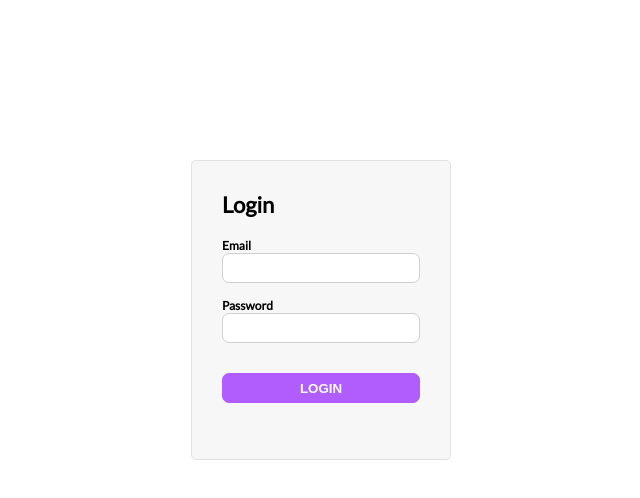
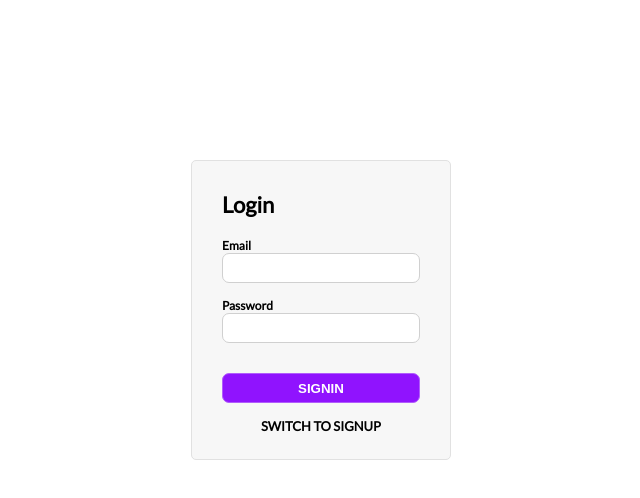
Before and after one commit to MarmerMax/react-project, a React (Create React App) app: page /login/ in a window 1280 px wide. Shown: the top 498 px of the page, without its empty margins (319-959 px from the left). Built offline with nearby package versions, Linux system fonts and the light colour scheme.

Commit message:
working on auth

```diff
--- a/src/App.js
+++ b/src/App.js
@@ -27,7 +27,7 @@ const App = (props) => {
     if (email && password) {
       // props.onLogin();
       // console.log('[tryToLogin]');
-      props.authSuccess();
+      // props.authSuccess();
       // props.setItem("isKey", props.auth);
     }
   };
--- a/src/components/login/login.component.jsx
+++ b/src/components/login/login.component.jsx
@@ -4,8 +4,8 @@ import propTypes from 'prop-types';
 import {Redirect} from "react-router-dom";
 import {validate} from "../../utils/validate.util";
 import withLoader from "../../hoc/with-loader/with-loader.hoc";
-import { connect } from 'react-redux';
-import { auth } from '../../store/actions/index.action';
+import {connect} from 'react-redux';
+import {auth} from '../../store/actions/index.action';
 
 
 const Login = (props) => {
@@ -13,6 +13,7 @@ const Login = (props) => {
   const [email, setEmail] = useState('');
   const [password, setPassword] = useState('');
   const [errors, setErrors] = useState({});
+  const [isSignin, setIsSignin] = useState(true);
 
   const handleEmail = (event) => {
     const currentEmail = event.target.value;
@@ -24,15 +25,19 @@ const Login = (props) => {
     setPassword((prevPass) => currentPassword);
   };
 
+  const handleSwitch = () => {
+    setIsSignin(!isSignin);
+  };
+
   const handleSubmit = (event) => {
     setErrors({});
     event.preventDefault();
     const validationErrors = validate(email, password);
-    console.log("ERRORS", validationErrors)
-    if(Object.keys(validationErrors).length > 0){
+    // console.log("ERRORS", validationErrors)
+    if (Object.keys(validationErrors).length > 0) {
       setErrors(validationErrors);
     } else {
-      props.auth(email, password);
+      props.auth(email, password, isSignin);
       props.tryToLogin(email, password);
     }
     // if (!email || !password) {
@@ -67,10 +72,6 @@ const Login = (props) => {
   // TODO: return to normal code without setInterval...
   if (props.isAuthenticated) {
     return <Redirect to="/projects-page"/>;
-    // const redirect = (path) => {
-    //   props.history.push(path);
-    // };
-    // setInterval(redirect, 1000);
   }
 
   return (
@@ -93,7 +94,12 @@ const Login = (props) => {
             onChange={handlePassword}
           />
         </InputContainer>
-        <LoginButton type="submit">Login</LoginButton>
+        <LoginButton type="submit">
+          {isSignin ? "signin" : "signup"}
+        </LoginButton>
+        <SwitchButton onClick={handleSwitch}>
+          Switch to {isSignin ? "signup" : "signin"}
+        </SwitchButton>
       </LoginForm>
     </Container>
   );
@@ -173,9 +179,23 @@ const LoginButton = styled.button`
   margin-top: 15px;
   color: white;
   font-weight: bold;
-  //background-color: ${(props) => props.theme.primary};
-  background-color: #b15cfc;
+  background-color: ${(props) => props.theme.primary};
+  //background-color: #b15cfc;
   &:hover {
     opacity: 0.5;
   }
 `;
+
+const SwitchButton = styled.div`
+  width: 100%;
+  text-transform: uppercase;
+  cursor: pointer;
+  margin-top: 15px;
+  color: black;
+  font-weight: bold;
+  text-align: center;
+  font-size: 13px;
+  &:hover {
+    opacity: 0.5;
+  }
+`;
--- a/src/store/actions/auth.action.js
+++ b/src/store/actions/auth.action.js
@@ -21,21 +21,26 @@ export const authStart = () => {
 //   }
 // };
 
-export const authSuccess = (authData) => {
+export const authSuccess = (token, userId) => {
   return {
     type: actions.AUTH_SUCCESS,
-    authData: authData
+    payload: {
+      idToken: token,
+      userId: userId
+    }
   }
 };
 
 export const authFail = (error) => {
   return {
-    type: actions.AUTH_SUCCESS,
-    error: error
+    type: actions.AUTH_FAIL,
+    payload: {
+      error: error
+    }
   }
 };
 
-export const auth = (email, password) => {
+export const auth = (email, password, isSignin) => {
   return dispatch => {
     dispatch(authStart());
     const authData = {
@@ -43,11 +48,14 @@ export const auth = (email, password) => {
       password: password,
       returnSecureToken: true
     };
-    console.log('authData', authData)
-    axios.post('https://identitytoolkit.googleapis.com/v1/accounts:signUp?key=AIzaSyCm5S7isCjeefcU7we0Wj8dzPG-o6t-n9U', authData)
+    let url = 'https://identitytoolkit.googleapis.com/v1/accounts:signInWithPassword?key=AIzaSyCm5S7isCjeefcU7we0Wj8dzPG-o6t-n9U';
+    if (!isSignin) {
+      url = 'https://identitytoolkit.googleapis.com/v1/accounts:signUp?key=AIzaSyCm5S7isCjeefcU7we0Wj8dzPG-o6t-n9U';
+    }
+    axios.post(url, authData)
       .then(response => {
         console.log(response);
-        dispatch(authSuccess(response.data));
+        dispatch(authSuccess(response.data.idToken, response.data.localId));
       })
       .catch(err => {
         console.log("fucking error", err);
--- a/src/store/reducers/auth.reducer.js
+++ b/src/store/reducers/auth.reducer.js
@@ -1,6 +1,9 @@
-import * as actions from '../../constants/action-types';
+import * as actionTypes from '../../constants/action-types';
 
 const initialState = {
+  token: null,
+  userId: null,
+  error: null,
   isAuth: false,
   loading: false
 };
@@ -16,29 +19,43 @@ const initialState = {
 const authStart = (state) => {
   return {
     ...state,
+    error: null,
     loading: true
   };
 };
 
-const authSuccess = (state) => {
+const authSuccess = (state, payload) => {
   return {
     ...state,
-    isAuth: true,
-    loading: false
+    token: payload.idToken,
+    userId: payload.userId,
+    error: null,
+    loading: false,
+    isAuth: true
   };
 };
 
+const authFail = (state, payload) => {
+  return {
+    ...state,
+    error: payload.error,
+    loading: false
+  }
+};
+
 const authReducer = (state = initialState, action) => {
-  // switch (action.type) {
-  //   case actions.AUTH_START:
-  //     return authStart(state);
-  //   case actions.AUTH_SUCCESS:
-  //     return authSuccess(state);
-  //   // case actions.AUTH_LOGIN:
-  //   //   return authLogin(state);
-  //   default:
+  switch (action.type) {
+    case actionTypes.AUTH_START:
+      return authStart(state);
+    case actionTypes.AUTH_SUCCESS:
+      return authSuccess(state, action.payload);
+    case actionTypes.AUTH_FAIL:
+      return authFail(state, action.payload);
+    // case actionTypes.AUTH_LOGIN:
+    //   return authLogin(state);
+    default:
       return state;
-  // }
+  }
 };
 
 export default authReducer;
```
Also changed, not shown: 1 other file (tests, documents, lock files or other folders).
